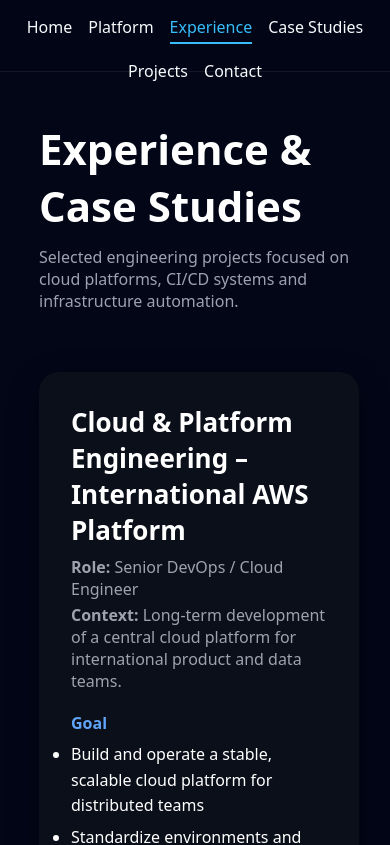
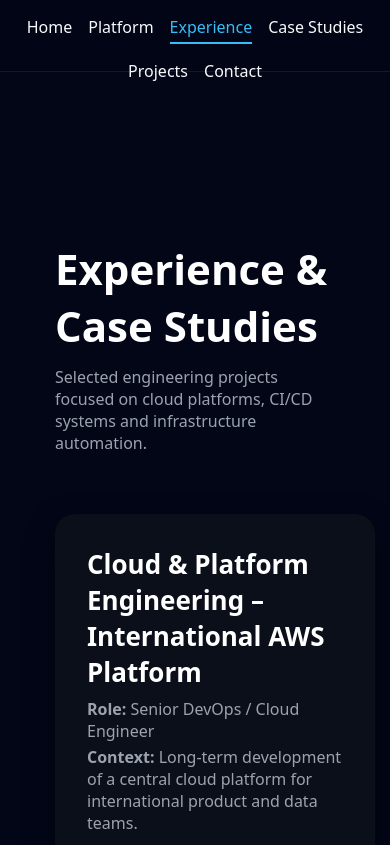
Before and after one commit to GravityZap/devops-portfolio, a React (Vite) app: page /experience in a window 390 px wide. Shown: the top 845 px of the page. Built offline with nearby package versions, Linux system fonts and the light colour scheme.

Commit message:
mobile repolish

```diff
--- a/src/pages/Experience.jsx
+++ b/src/pages/Experience.jsx
@@ -1,10 +1,9 @@
-/* eslint-disable-next-line no-unused-vars */
 import { motion } from "framer-motion";
 import Expert from "../components/Expert";
 
 export default function Experience() {
   return (
-    <motion.main {...pageMotion}>
+    <motion.main {...pageMotion} style={styles.page}>
       <Expert />
     </motion.main>
   );
@@ -18,8 +17,16 @@
 };
 
 const styles = {
+  page: {
+    paddingTop: 120,
+    paddingBottom: 120,
+    maxWidth: 1100,
+    margin: "0 auto",
+    paddingLeft: 20,
+    paddingRight: 20
+  },
   title: {
-    paddingTop: 140,
-    textAlign: "center"
+    textAlign: "center",
+    marginBottom: 60
   }
 };
```
